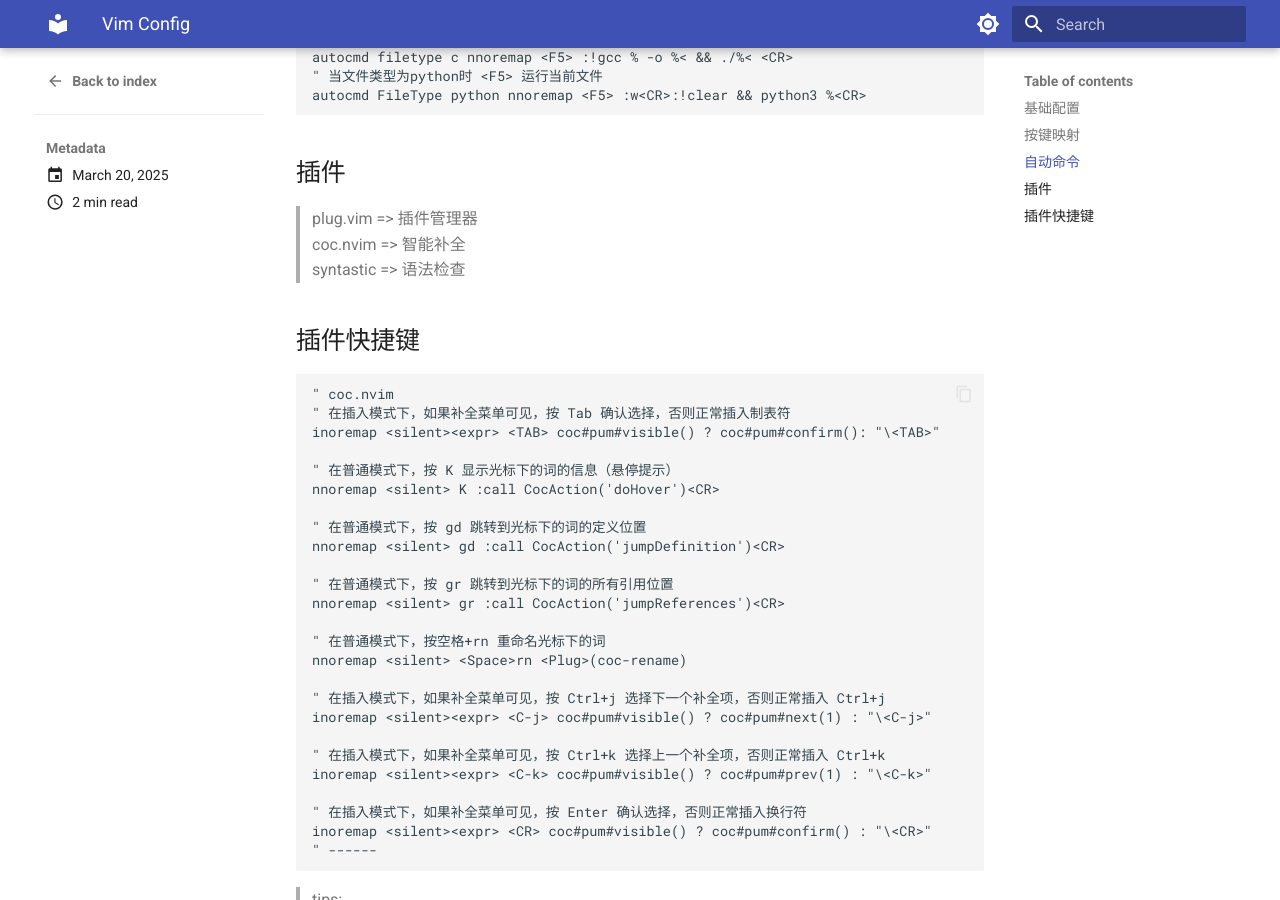
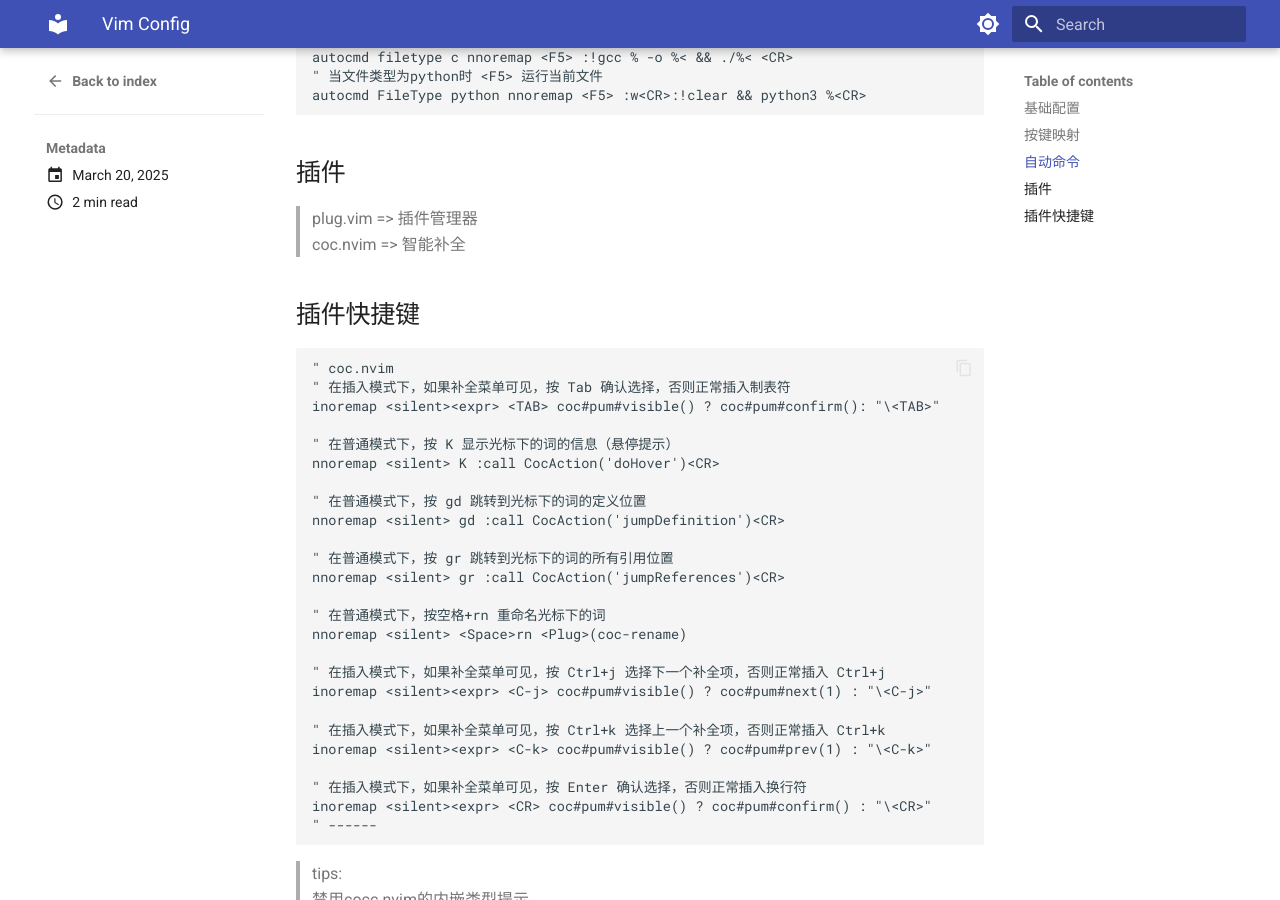
Before and after one commit to coulc/coulc.github.io, an MkDocs documentation site: the page built from docs/blog/posts/vim_config.md, in a window 1280 px wide and 900 px high, scrolled down 1073 px. Built offline with MkDocs 1.6.1 and Material for MkDocs 9.7.7, drawn with Linux system fonts in a browser that asks for light colours.

Commit message:
vim config

````diff
--- a/docs/blog/posts/vim_config.md
+++ b/docs/blog/posts/vim_config.md
@@ -56,7 +56,6 @@ autocmd FileType python nnoremap <F5> :w<CR>:!clear && python3 %<CR>
 ## 插件
 > plug.vim   => 插件管理器
 > coc.nvim   => 智能补全
-> syntastic  => 语法检查
 
 ## 插件快捷键
 ```
````
